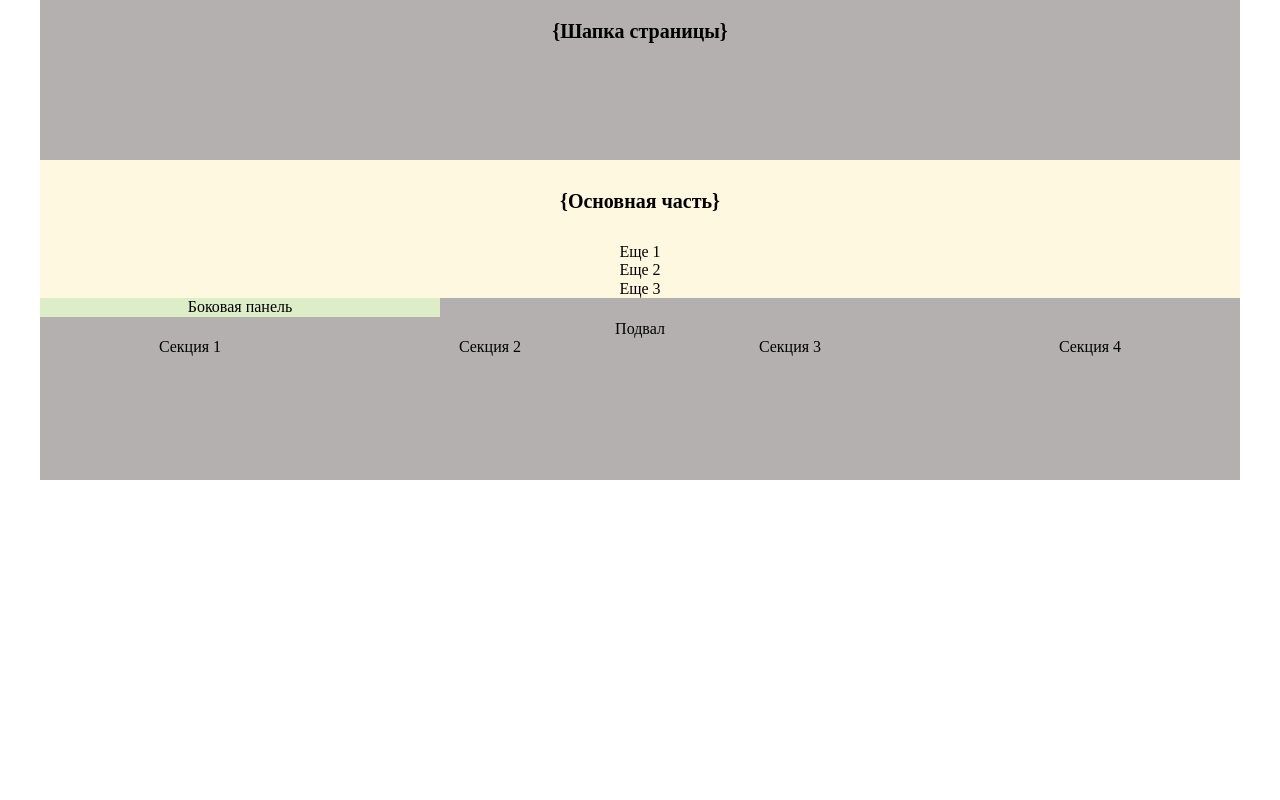
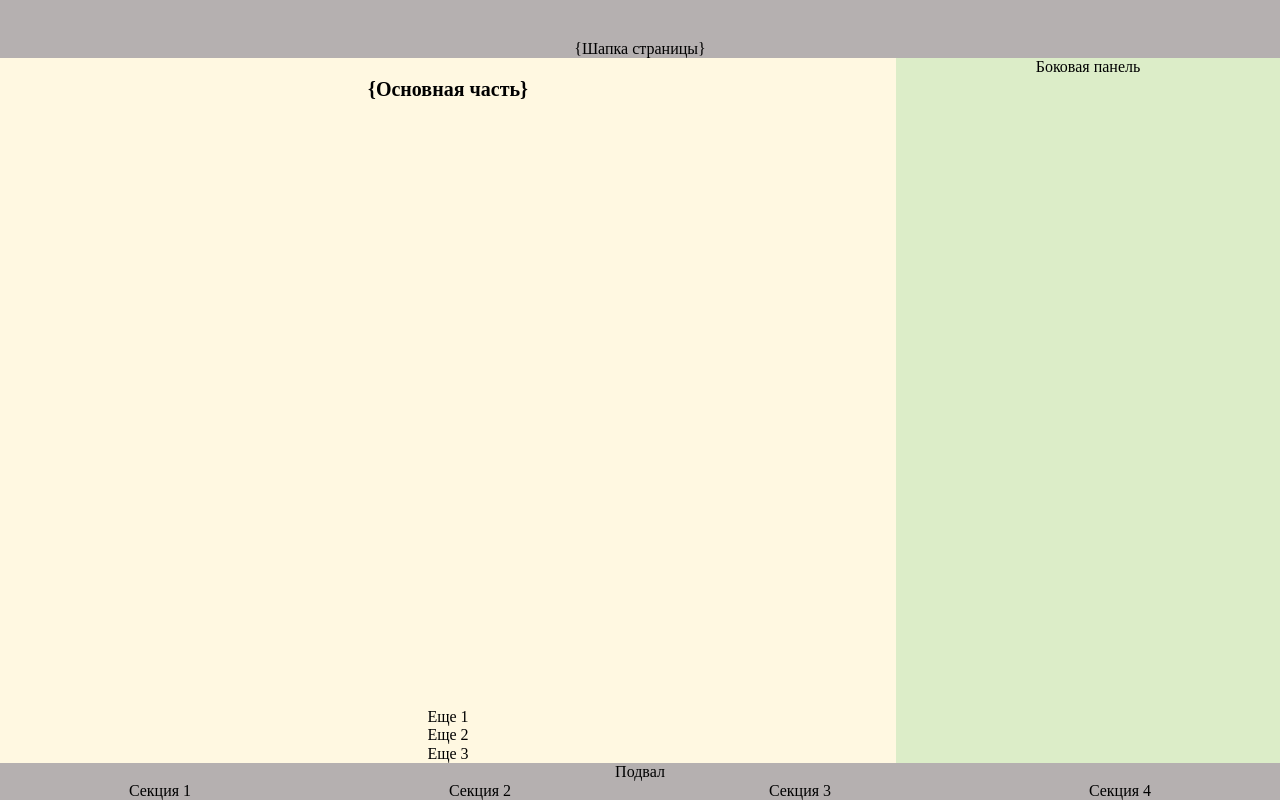
Before and after one commit to alexandralexa/test, a plain HTML site: page index.html in a window 1280 px wide. Drawn offline with Linux system fonts and the light colour scheme.

Commit message:
доработка

```diff
--- a/assets/styles/style.css
+++ b/assets/styles/style.css
@@ -12,20 +12,40 @@ html {
 
 body {
     min-height: 100%;
+    display: flex;
+    flex-direction: column;
+    height: 100%;
     margin: 0;
     padding: 0;
 }
 
 .container {
     background-color: rgba(150, 143, 143, 0.7);
-    height: 20vh;
     text-align: center;
     width: 100%;
-    max-width: 1200px;
     padding-right: 15px;
     padding-left: 15px;
     margin-left: auto;
     margin-right: auto;
+}
+
+.container_r {
+    background-color: rgba(150, 143, 143, 0.7);
+    text-align: center;
+    width: 100%;
+    padding-right: 15px;
+    padding-left: 15px;
+    margin-left: auto;
+    margin-right: auto;
+    height: 100%;
+}
+
+.row_m {
+    display: flex;
+    flex-wrap: wrap;
+    margin-right: -15px;
+    margin-left: -15px;
+    height: 100%;
 }
 
 .row {
@@ -36,6 +56,9 @@ body {
 }
 
 .col {
+    display: flex;
+    flex-direction: column;
+    justify-content: space-between;
     position: relative;
     width: 100%;
     padding-right: 15px;
@@ -44,12 +67,12 @@ body {
 
 .col_article,
 .col_aside {
-    flex: 0 0 100%;
+    flex: 0 0 70%;
     max-width: 100%;
 }
 
 .col_aside {
-    flex: 0 0 33.333333%;
+    flex: 0 0 30%;
     max-width: 33, 333333%;
 }
 
@@ -74,3 +97,10 @@ body {
     flex: 1 0 0;
     min-width: 200px;
 }
+
+.title {
+    font-size: 20px;
+    text-align: center;
+    padding: 20px;
+    font-weight: bold;
+}
--- a/index.html
+++ b/index.html
@@ -11,16 +11,14 @@
 </head>
 
 <body>
-
-  <header class="container">
-    <div style="font-size: 20px; text-align:center; padding-top: 20px; padding-bottom: 20px; font-weight: bold;">
+ <header class="container">
+    <div class="title"></div>
     {Шапка cтраницы}</div>
   </header>
-  <main class="container">
-    <div class="row">
+  <main class="container_r" >
+    <div class="row_m" >
       <article class="col col_article">
-        <div
-        style="font-size: 20px; text-align:center; padding-top: 30px; padding-bottom: 30px; font-weight: bold;">
+        <div class="title">
         {Основная часть} </div>
         <div class="row">
           <div class="col col_ohter_article">Еще 1</div>
```
